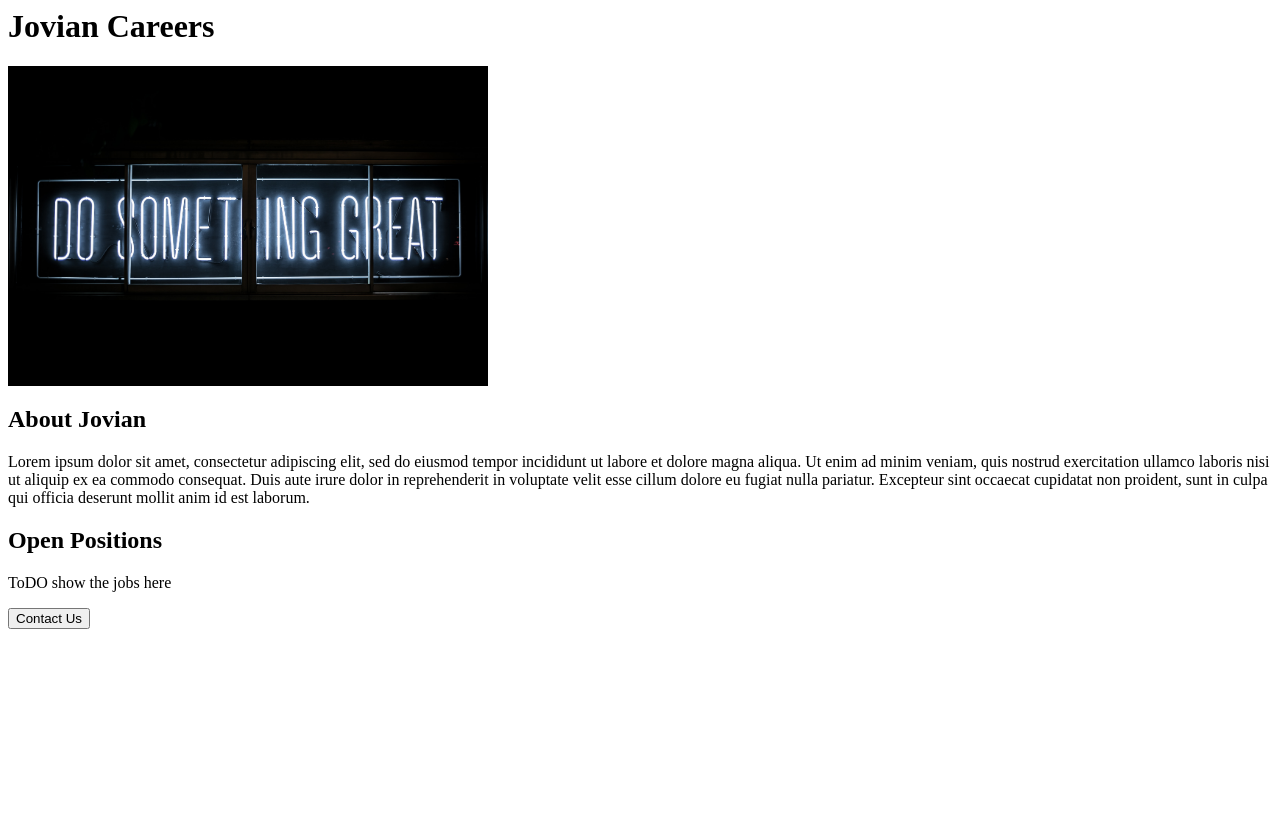
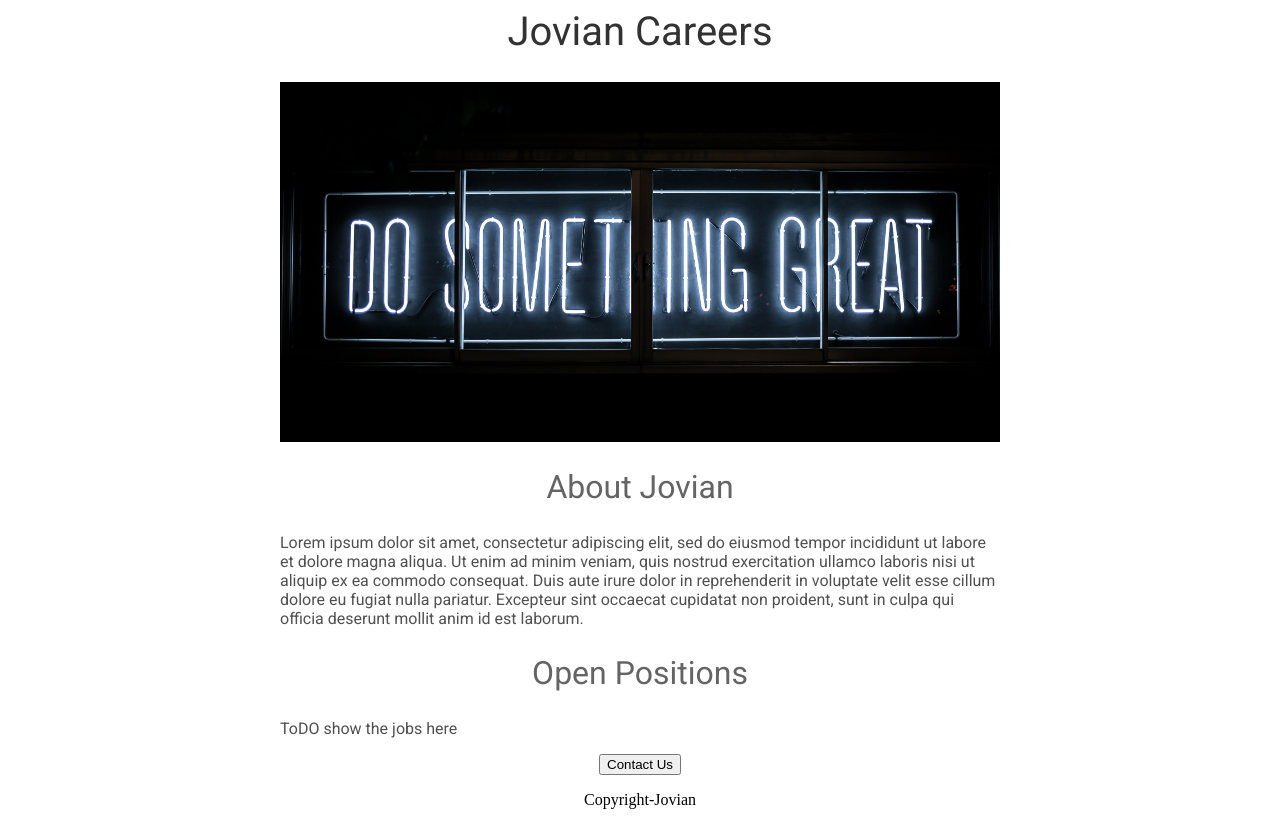
Before and after one commit to YasaminMakoui/jovian_careers_website, a Flask app: page / in a window 1280 px wide. Before the commit the page ends 629 px from the top, so only its background shows below. Run offline with Flask 3, Linux system fonts and the light colour scheme.

Commit message:
Added CSS

```diff
--- a/templates/home.html
+++ b/templates/home.html
@@ -2,16 +2,51 @@
   <html>
     <head>
       <title>Jovian Careers</title>
+      <link href="https://fonts.googleapis.com/css2?family=Roboto:wght@400;700&display=swap" rel="stylesheet">
+      <style>
+        h1 {
+          font-size: 40px;
+          font-family: Roboto;
+          font-weight:normal;
+          color: rgb(50,50,50);
+          text-align:center;
+        }
 
+        #banner {
+          width:100%;
+          height:360px;
+          object-fit:cover
+        }
+        h2 {
+          font-size:32px;
+          font-family:Roboto;
+          color: rgb(100,100,100);
+          text-align:center;
+          font-weight:normal;
+        }
+        .bodytext {
+          font-family: Roboto;
+          color:rgb(80,80,80);
+        }
+        #container {
+          max-width: 720px;
+          margin: 0 auto 0 auto;
+        }
+      </style>
     </head>
     <body>
+      <div id="container">
       <h1>Jovian Careers</h1>
-      <img src="https://7e9e9aea-5b84-4604-9505-d4cbce5b660d-00-194xe5ho13k46.worf.replit.dev/static/banner.jpeg.jpg" height="320">
+      <img id = "banner" src="https://7e9e9aea-5b84-4604-9505-d4cbce5b660d-00-194xe5ho13k46.worf.replit.dev/static/banner.jpeg.jpg" >
       <h2>About Jovian</h2>
-      <p>Lorem ipsum dolor sit amet, consectetur adipiscing elit, sed do eiusmod tempor incididunt ut labore et dolore magna aliqua. Ut enim ad minim veniam, quis nostrud exercitation ullamco laboris nisi ut aliquip ex ea commodo consequat. Duis aute irure dolor in reprehenderit in voluptate velit esse cillum dolore eu fugiat nulla pariatur. Excepteur sint occaecat cupidatat non proident, sunt in culpa qui officia deserunt mollit anim id est laborum.
+      <p class="bodytext">Lorem ipsum dolor sit amet, consectetur adipiscing elit, sed do eiusmod tempor incididunt ut labore et dolore magna aliqua. Ut enim ad minim veniam, quis nostrud exercitation ullamco laboris nisi ut aliquip ex ea commodo consequat. Duis aute irure dolor in reprehenderit in voluptate velit esse cillum dolore eu fugiat nulla pariatur. Excepteur sint occaecat cupidatat non proident, sunt in culpa qui officia deserunt mollit anim id est laborum.
       </p>
       <h2>Open Positions</h2>
-      <p>ToDO show the jobs here</p>
+      <p class="bodytext">ToDO show the jobs here</p>
+        <div style="text-align: center;">
       <button>Contact Us</button>
+          <p>Copyright-Jovian</p>
+        </div>
+
     </body>
   </html>
```
